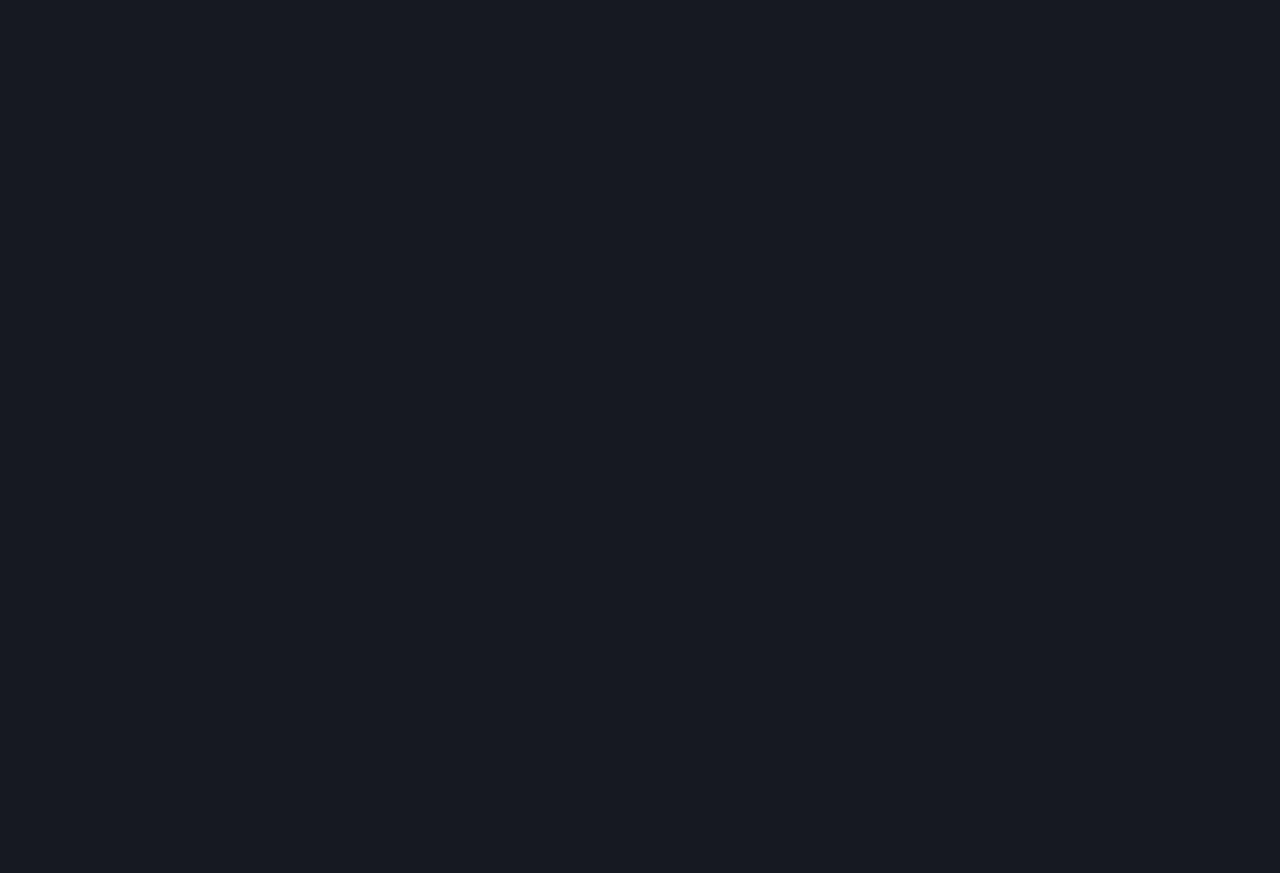
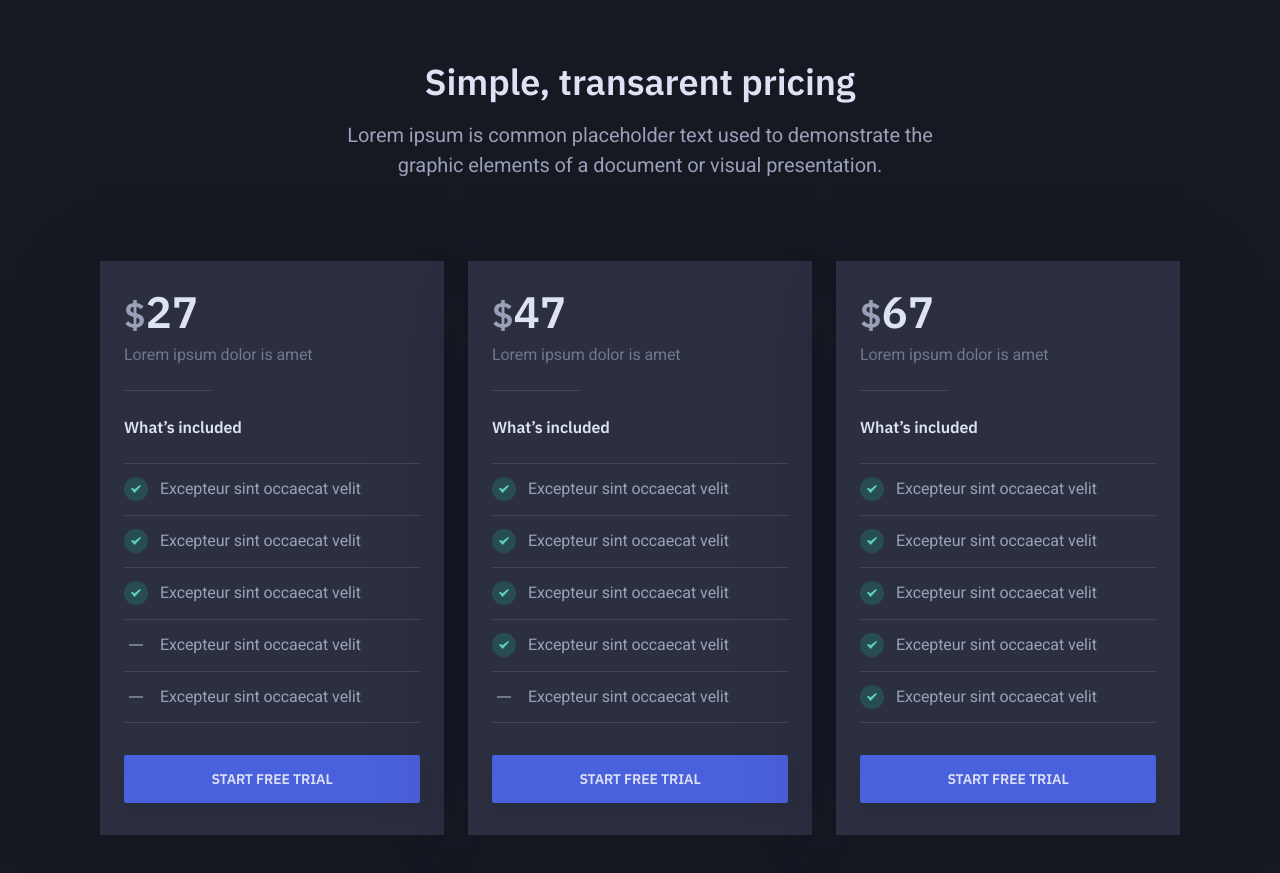
Before and after one commit to adasoraninda/bwa-html-to-react, a React (Create React App) app: page / in a window 1280 px wide. Shown: the part 1440-2313 px from the top of the page. Before the commit the page ends 1419 px from the top, so only its background shows below. Built offline with nearby package versions, Linux system fonts and the light colour scheme.

Commit message:
Add Lists Pricing elements

```diff
--- a/src/elements/Button.js
+++ b/src/elements/Button.js
@@ -6,6 +6,10 @@
 
   if (props.isPrimary) {
     className.push("button-primary");
+  }
+
+  if (props.isBlock) {
+    className.push("button-block");
   }
 
   if (props.isWideMobile) {
@@ -23,4 +27,5 @@
   isPrimary: PropTypes.bool,
   isWideMobile: PropTypes.bool,
   isSmall: PropTypes.bool,
+  isBlock: PropTypes.bool,
 };
--- /dev/null
+++ b/src/elements/Card.js
@@ -0,0 +1,22 @@
+import React from "react";
+
+import PropTypes from "prop-types";
+
+export default function Card(props) {
+  const className = ["tiles-item", props.className];
+
+  return (
+    <div className={className.join(" ")}>
+      <div
+        className={`tiles-item-inner ${props.hasShadow ? "has-shadow" : ""}`}
+      >
+        {props.children}
+      </div>
+    </div>
+  );
+}
+
+Card.PropTypes = {
+  className: PropTypes.string,
+  hasShadow: PropTypes.bool,
+};
--- /dev/null
+++ b/src/elements/ListsPricing.js
@@ -0,0 +1,27 @@
+import React from "react";
+
+import PropTypes from "prop-types";
+
+export default function ListsPricing(props) {
+  const className = ["list-reset", props.className];
+
+  if (props.isSmall) {
+    className.push("text-xs");
+  }
+
+  return (
+    <ul className={className.join(" ")}>
+      {props.data.map((price, index) => (
+        <li key={index} className={price.isChecked ? "is-checked" : ""}>
+          {price.content}
+        </li>
+      ))}
+    </ul>
+  );
+}
+
+ListsPricing.PropTypes = {
+  className: PropTypes.string,
+  data: PropTypes.array,
+  isSmall: PropTypes.bool,
+};
--- a/src/elements/Section.js
+++ b/src/elements/Section.js
@@ -13,6 +13,6 @@
 }
 
 Section.PropTypes = {
+  className: PropTypes.string,
   isCenteredContent: PropTypes.bool,
-  className: PropTypes.string,
 };
--- a/src/scenes/Homepage.js
+++ b/src/scenes/Homepage.js
@@ -2,6 +2,9 @@
 import { Fade } from "react-awesome-reveal";
 
 import Section from "elements/Section";
+import Button from "elements/Button";
+import Card from "elements/Card";
+import ListsPricing from "elements/ListsPricing";
 import Header from "parts/Header";
 import Clients from "parts/Clients";
 import Feature from "parts/Feature";
@@ -34,6 +37,90 @@
         "A pseudo-Latin text used in web design, layout, and printing in place of things to emphasise design.",
       imgSrc: FeatureImage3,
       imgAlt: "Feature tile icon 03",
+    },
+  ];
+
+  const listsPricing = [
+    {
+      price: 27,
+      currencySymbol: "$",
+      description: "Lorem ipsum dolor is amet",
+      features: [
+        {
+          isChecked: true,
+          content: "Excepteur sint occaecat velit",
+        },
+        {
+          isChecked: true,
+          content: "Excepteur sint occaecat velit",
+        },
+        {
+          isChecked: true,
+          content: "Excepteur sint occaecat velit",
+        },
+        {
+          isChecked: false,
+          content: "Excepteur sint occaecat velit",
+        },
+        {
+          isChecked: false,
+          content: "Excepteur sint occaecat velit",
+        },
+      ],
+    },
+    {
+      price: 47,
+      currencySymbol: "$",
+      description: "Lorem ipsum dolor is amet",
+      features: [
+        {
+          isChecked: true,
+          content: "Excepteur sint occaecat velit",
+        },
+        {
+          isChecked: true,
+          content: "Excepteur sint occaecat velit",
+        },
+        {
+          isChecked: true,
+          content: "Excepteur sint occaecat velit",
+        },
+        {
+          isChecked: true,
+          content: "Excepteur sint occaecat velit",
+        },
+        {
+          isChecked: false,
+          content: "Excepteur sint occaecat velit",
+        },
+      ],
+    },
+    {
+      price: 67,
+      currencySymbol: "$",
+      description: "Lorem ipsum dolor is amet",
+      features: [
+        {
+          isChecked: true,
+          content: "Excepteur sint occaecat velit",
+        },
+        {
+          isChecked: true,
+          content: "Excepteur sint occaecat velit",
+        },
+        {
+          isChecked: true,
+          content: "Excepteur sint occaecat velit",
+        },
+        {
+          isChecked: true,
+          content: "Excepteur sint occaecat velit",
+        },
+        {
+          isChecked: true,
+          content: "Excepteur sint occaecat velit",
+        },
+      ],
     },
   ];
 
@@ -94,6 +181,61 @@
             </div>
           </div>
         </Section>
+        <Section className="pricing">
+          <div className="container">
+            <div className="pricing-inner section-inner has-top-divider">
+              <div className="section-header center-content">
+                <div className="container-xs">
+                  <h2 className="mt-0 mb-16">Simple, transarent pricing</h2>
+                  <p className="m-0">
+                    Lorem ipsum is common placeholder text used to demonstrate
+                    the graphic elements of a document or visual presentation.
+                  </p>
+                </div>
+              </div>
+              <div className="tiles-wrap">
+                {listsPricing.map((item, index) => (
+                  <Card key={index} hasShadow>
+                    <div className="pricing-item-content">
+                      <div className="pricing-item-header pb-24 mb-24">
+                        <div className="pricing-item-price mb-4">
+                          <span className="pricing-item-price-currency h2">
+                            {item.currencySymbol}
+                          </span>
+                          <span
+                            className="pricing-item-price-amount h1 pricing-switchable"
+                            data-pricing-monthly="34"
+                            data-pricing-yearly="27"
+                          >
+                            {item.price}
+                          </span>
+                        </div>
+                        <div className="text-xs text-color-low">
+                          {item.description}
+                        </div>
+                      </div>
+                      <div className="pricing-item-features mb-40">
+                        <div className="pricing-item-features-title h6 text-xs text-color-high mb-24">
+                          What’s included
+                        </div>
+                        <ListsPricing
+                          className="pricing-item-features-list mb-32"
+                          data={item.features}
+                          isSmall
+                        />
+                      </div>
+                    </div>
+                    <div class="pricing-item-cta mb-8">
+                      <Button isPrimary isBlock>
+                        Start free trial
+                      </Button>
+                    </div>
+                  </Card>
+                ))}
+              </div>
+            </div>
+          </div>
+        </Section>
       </main>
     </div>
   );
```
